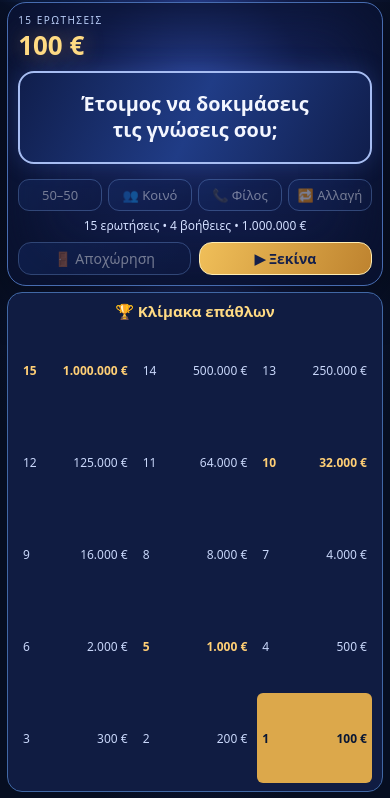
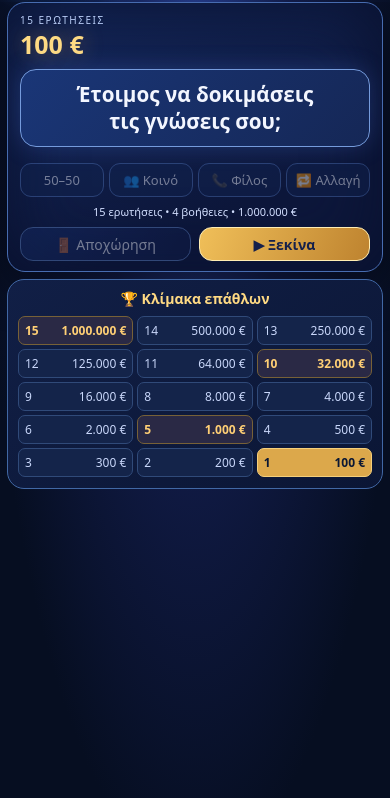
Before and after one commit to seemsfunny21/quizfunny, a plain HTML site: page index.html in a window 390 px wide. Shown: the part 46-844 px from the top of the page. Drawn offline with Linux system fonts and the light colour scheme.

Commit message:
Refine compact quiz UI and remove excessive prize ladder spacing

```diff
--- a/index.html
+++ b/index.html
@@ -102,4 +102,36 @@ footer{display:none}
  .side h3{margin-bottom:2px}
  .step{font-size:9px}
 }
-</style></head><body><header class="top"><div class="logo">Quiz<em>Funny</em></div><button id="settingsBtn" aria-label="Ρυθμίσεις">⚙ Ρυθμίσεις</button></header><main class="shell"><section class="stage"><div class="stage-top"><div><div class="eyebrow" id="level">15 ερωτήσεις</div><div class="prize" id="prize">1.000.000 €</div></div><div id="timer" class="timer" aria-live="off"></div></div><div class="orb" aria-hidden="true">€</div><div class="question" id="question">Έτοιμος για την πρώτη ερώτηση;</div><div class="answers" id="answers"></div><div class="helpers" id="helpers"><button data-help="fifty">50–50</button><button data-help="audience">👥 Κοινό</button><button data-help="phone">📞 Φίλος</button><button data-help="swap">🔁 Αλλαγή</button></div><div id="status" class="status" role="status"></div><div class="bottom"><button id="walk">🚪 Αποχώρηση</button><button id="next" class="mainbtn">▶ Έναρξη</button></div></section><aside class="side"><h3>🏆 Κλίμακα επάθλων</h3><div id="ladder" class="ladder"></div></aside></main><footer>Πρωτότυπο παιχνίδι γνώσεων • Εικονικά έπαθλα</footer><dialog id="modal"><h2 id="modalTitle"></h2><div id="modalText"></div><div class="dialog-actions" id="modalActions"></div></dialog><script src="./questions.js?v=20261121d"></script><script src="./app.js?v=20261121d"></script><script>if('serviceWorker'in navigator)window.addEventListener('load',()=>navigator.serviceWorker.register('./sw.js?v=20261121b').catch(()=>{}));</script></body></html>
+
+/* v5 — refined compact layout, prize ladder uses content height rather than stretched rows */
+@media(max-width:760px){
+ .shell{justify-content:flex-start;gap:7px;overflow:hidden}
+ .stage{flex:0 0 auto;height:auto;padding:10px 12px;gap:8px;border-radius:18px;background:linear-gradient(155deg,#15295d,#0d173b 70%)}
+ .stage-top{min-height:0;align-items:center}
+ .eyebrow{font-size:10px}
+ .prize{font-size:25px}
+ .question{min-height:76px;max-height:none;padding:11px 13px;border-width:1px;border-color:#759bdc;background:linear-gradient(130deg,#1a3677,#152756);font-size:clamp(16px,2.45vh,21px)}
+ .answers{gap:7px}
+ .answer{min-height:clamp(51px,7.8vh,69px);border-width:1px;border-color:#597bbd;background:#152859;border-radius:12px;font-size:clamp(13px,2vh,16px);padding:8px 10px}
+ .helpers{gap:5px}
+ .helpers button{border-color:#4c70b5;background:#11234f;padding:7px 2px}
+ .status{min-height:0;font-size:11px}
+ .bottom button{min-height:34px}
+ .side{flex:0 0 auto;height:auto;min-height:0;overflow:hidden;padding:9px 10px 11px;background:linear-gradient(145deg,#111f46,#0b1635);border-radius:17px}
+ .side h3{font-size:14px;margin:0 0 8px}
+ .ladder{display:grid;grid-template-columns:repeat(3,minmax(0,1fr));grid-template-rows:repeat(5,auto);height:auto;flex:0 0 auto;gap:4px}
+ .step{min-height:29px;padding:4px 6px;gap:3px;border:1px solid #304a79;background:#14244a;border-radius:7px;font-size:clamp(9px,1.5vh,12px);line-height:1.15}
+ .step.current{border-color:#f5cf7b;background:#dca84b}
+ .step.safe:not(.current){border-color:#776137;background:#2a2945}
+}
+@media(max-width:760px) and (max-height:730px){
+ .stage{padding:7px 9px;gap:5px}
+ .question{min-height:60px;padding:7px 10px}
+ .answer{min-height:43px;padding:5px 7px}
+ .helpers button{padding:5px 2px}
+ .side{padding:6px 8px}
+ .side h3{margin-bottom:4px}
+ .ladder{gap:2px}
+ .step{min-height:24px;padding:2px 4px}
+}
+</style></head><body><header class="top"><div class="logo">Quiz<em>Funny</em></div><button id="settingsBtn" aria-label="Ρυθμίσεις">⚙ Ρυθμίσεις</button></header><main class="shell"><section class="stage"><div class="stage-top"><div><div class="eyebrow" id="level">15 ερωτήσεις</div><div class="prize" id="prize">1.000.000 €</div></div><div id="timer" class="timer" aria-live="off"></div></div><div class="orb" aria-hidden="true">€</div><div class="question" id="question">Έτοιμος για την πρώτη ερώτηση;</div><div class="answers" id="answers"></div><div class="helpers" id="helpers"><button data-help="fifty">50–50</button><button data-help="audience">👥 Κοινό</button><button data-help="phone">📞 Φίλος</button><button data-help="swap">🔁 Αλλαγή</button></div><div id="status" class="status" role="status"></div><div class="bottom"><button id="walk">🚪 Αποχώρηση</button><button id="next" class="mainbtn">▶ Έναρξη</button></div></section><aside class="side"><h3>🏆 Κλίμακα επάθλων</h3><div id="ladder" class="ladder"></div></aside></main><footer>Πρωτότυπο παιχνίδι γνώσεων • Εικονικά έπαθλα</footer><dialog id="modal"><h2 id="modalTitle"></h2><div id="modalText"></div><div class="dialog-actions" id="modalActions"></div></dialog><script src="./questions.js?v=20261121e"></script><script src="./app.js?v=20261121e"></script><script>if('serviceWorker'in navigator)window.addEventListener('load',()=>navigator.serviceWorker.register('./sw.js?v=20261121b').catch(()=>{}));</script></body></html>
```
